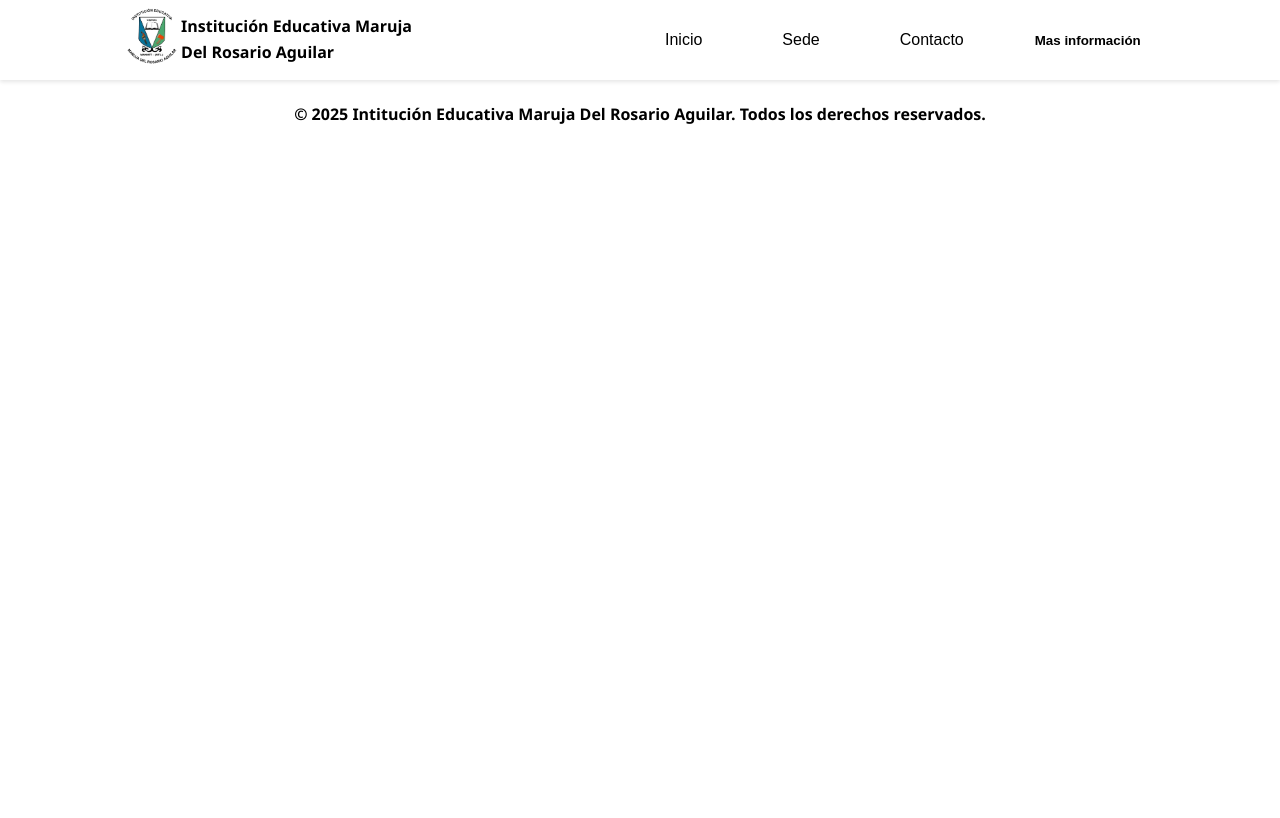
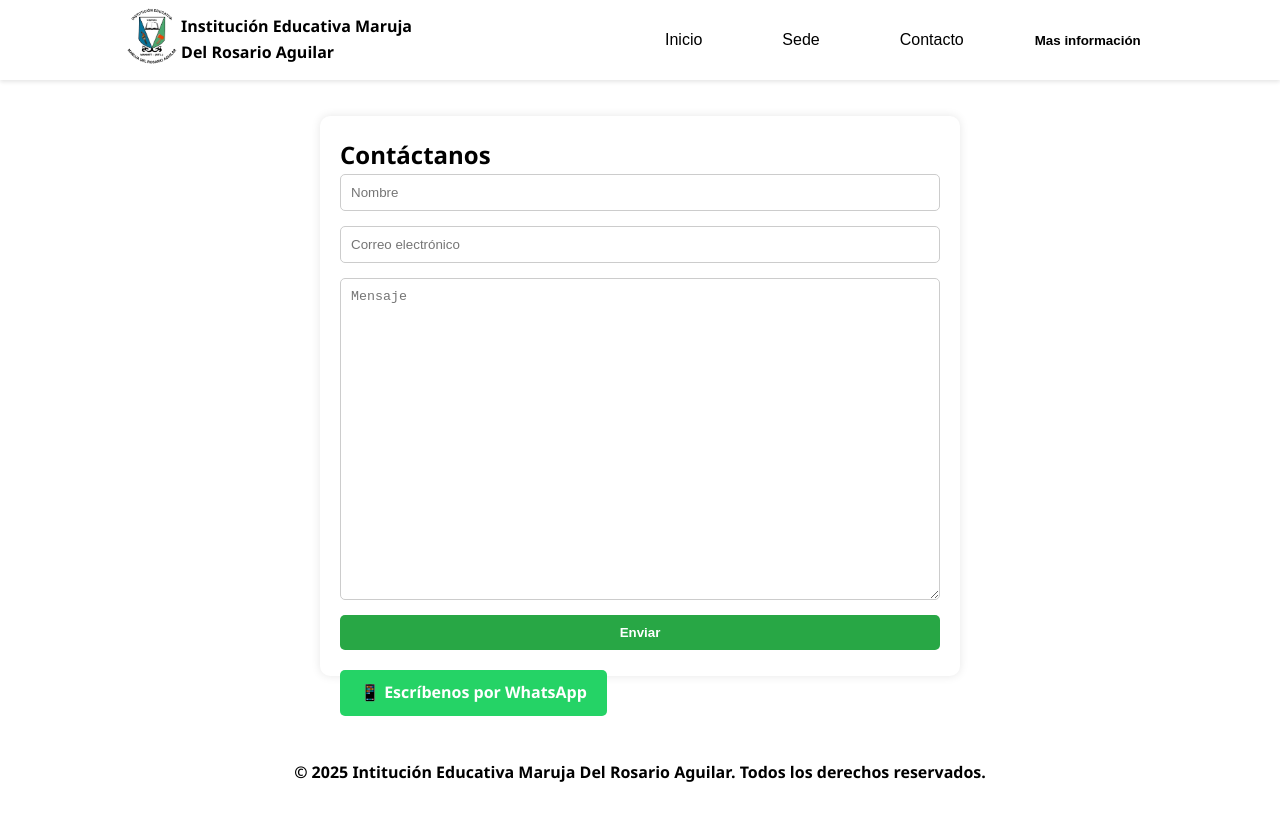
Before and after one commit to FernandoOliverosOcampo/IE_MARUJA, a React (Vite) app: page /contacto in a window 1280 px wide. Built offline with nearby package versions, Linux system fonts and the light colour scheme.

Commit message:
feat: pagina contacto

```diff
--- a/src/components/Mapa/Map.jsx
+++ b/src/components/Mapa/Map.jsx
@@ -28,12 +28,8 @@ const MapWithAddress = ({ address, label }) => {
   return (
     <div>
       {position ? (
-        <MapContainer center={position} zoom={16} style={{ height: '400px', width: '600px' }} dragging={false}
-            scrollWheelZoom={false}
-            doubleClickZoom={false}
-            zoomControl={false}
-            keyboard={false}
-            touchZoom={false}>
+        <MapContainer center={position} zoom={16} style={{ height: '400px', width: '600px' }}
+           >
           <TileLayer
             attribution='&copy; <a href="https://www.openstreetmap.org/">OpenStreetMap</a> contributors'
             url="https://{s}.tile.openstreetmap.org/{z}/{x}/{y}.png"
--- a/src/pages/Contact/Contact.jsx
+++ b/src/pages/Contact/Contact.jsx
@@ -1,8 +1,81 @@
+import React, { useState } from 'react';
+import styles from './Contact.module.css'
 const Contact = () =>{
+    const [formData, setFormData] = useState({
+    nombre: '',
+    correo: '',
+    mensaje: ''
+  });
+
+  const handleChange = (e) => {
+    const { name, value } = e.target;
+    setFormData((prev) => ({
+      ...prev,
+      [name]: value
+    }));
+  };
+
+  const handleSubmit = (e) => {
+    e.preventDefault();
+    // Aquí puedes integrar con un backend o servicio externo
+    console.log('Formulario enviado:', formData);
+    alert('Mensaje enviado correctamente');
+    setFormData({ nombre: '', correo: '', mensaje: '' });
+  };
+
+  const whatsappNumber = '573058290062'; // Tu número con código de país sin símbolos
+  const whatsappMessage = `Hola, mi nombre es ${formData.nombre} y quiero más información.`;
+
    return (
-        <div className="prueba">
-            <h2>HOLAAAAAAAAAAA</h2>
+        <>
+        <section className={styles.sectionContainer}>
+           <div className={styles.container}>
+                <h2>Contáctanos</h2>
+            <form onSubmit={handleSubmit} className={styles.form}>
+                <input
+                type="text"
+                name="nombre"
+                placeholder="Nombre"
+                value={formData.nombre}
+                onChange={handleChange}
+                required
+                className={styles.input}
+                />
+                <input
+                type="email"
+                name="correo"
+                placeholder="Correo electrónico"
+                value={formData.correo}
+                onChange={handleChange}
+                required
+                className={styles.input}
+                />
+                <textarea
+                name="mensaje"
+                placeholder="Mensaje"
+                rows="20"
+                value={formData.mensaje}
+                onChange={handleChange}
+                required
+                className={styles.textarea}
+                />
+                <button type="submit" className={styles.button}>Enviar</button>
+            </form>
+
+            <a
+                href={`https://wa.me/${whatsappNumber}?text=${encodeURIComponent(whatsappMessage)}`}
+                target="_blank"
+                rel="noopener noreferrer"
+                className={styles.whatsappButton}
+            >
+                📱 Escríbenos por WhatsApp
+            </a>
         </div>
+
+        </section>
+
+        </>
     )
 }
+
 export default Contact;
--- /dev/null
+++ b/src/pages/Contact/Contact.module.css
@@ -0,0 +1,55 @@
+.sectionContainer {
+    width: 100%;
+    min-height: 87vh;
+    padding: 0;
+    margin: 0;
+    scroll-snap-align: start;
+    background-color: var(--bg-primary);
+    padding-top: 6rem;
+    display: flex;
+    flex-direction: column;
+    justify-content: center;
+}
+.container{
+    width: 50dvw;
+    height: 70dvh;
+    margin: 0 auto;
+    padding: 20px;
+    background: #fff;
+    border-radius: 10px;
+    box-shadow: 0 0 10px rgba(0,0,0,0.1);
+
+
+}
+.form {
+  display: flex;
+  flex-direction: column;
+}
+
+.input,
+.textarea {
+  margin-bottom: 15px;
+  padding: 10px;
+  border-radius: 5px;
+  border: 1px solid #ccc;
+}
+
+.button {
+  padding: 10px;
+  background-color: #28a745;
+  color: #fff;
+  border: none;
+  border-radius: 5px;
+  cursor: pointer;
+}
+
+.whatsappButton {
+  display: inline-block;
+  margin-top: 20px;
+  background-color: #25D366;
+  color: #fff;
+  padding: 10px 20px;
+  text-decoration: none;
+  border-radius: 5px;
+  font-weight: bold;
+}
```
Also changed, not shown: 1 other file (tests, documents, lock files or other folders).
